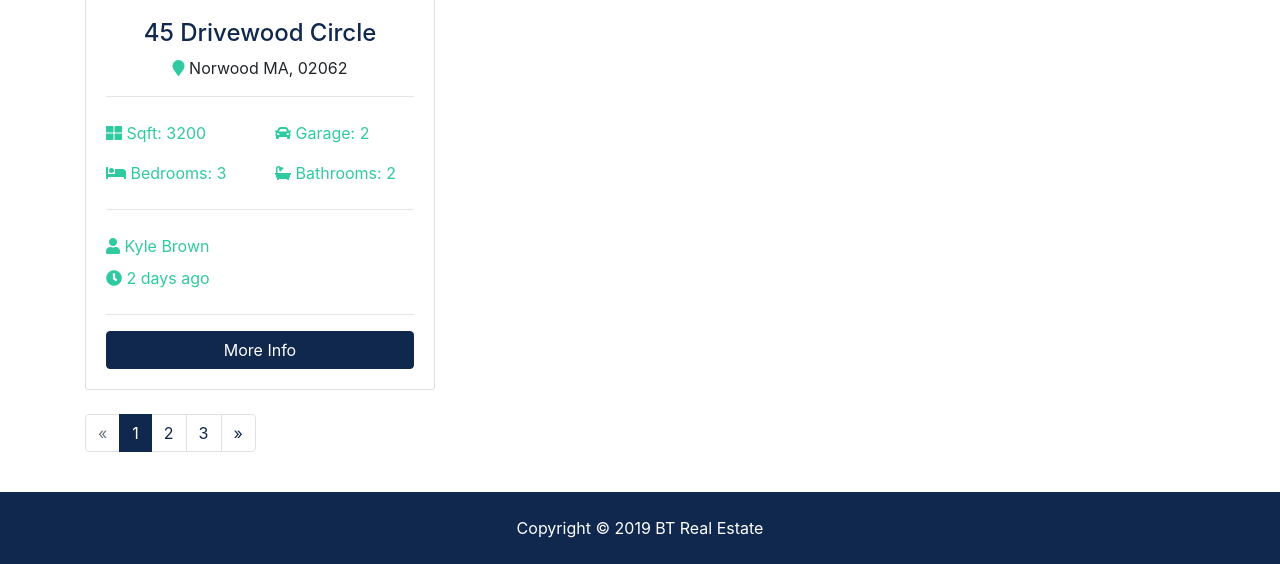
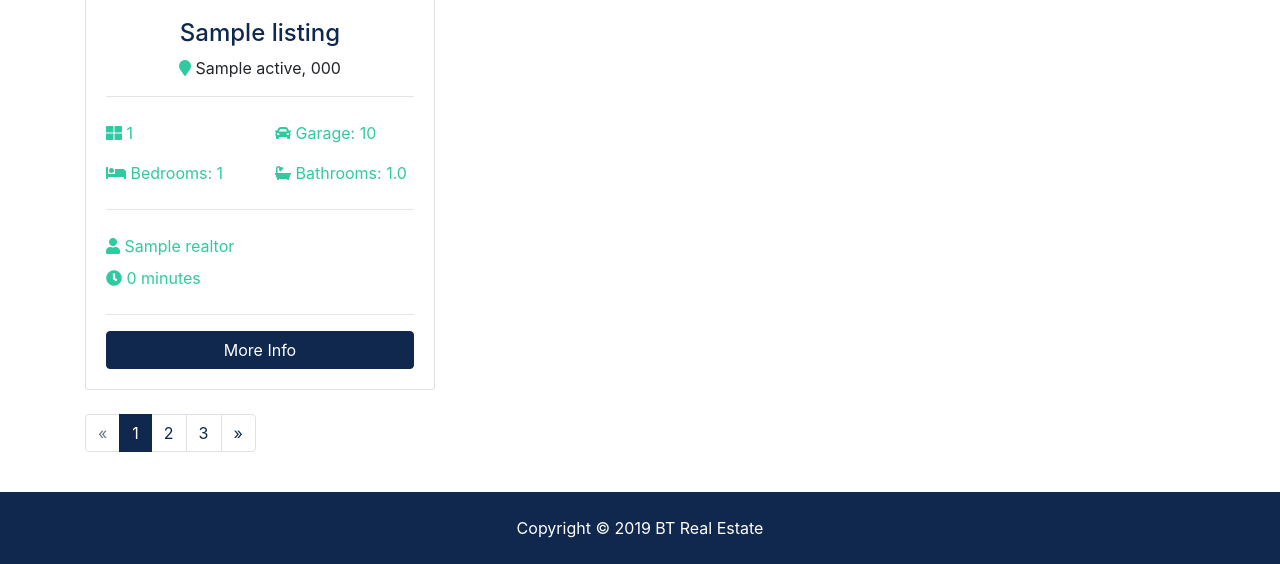
Before and after one commit to TextError/BT_Real_Estate--Brad-Traversy--, a Django app: template BT_RealEstate/templates/listings/listings.html in a window 1280 px wide. Shown: the part 712-1276 px from the top of the page. Run offline with Django 3.2, Linux system fonts and the light colour scheme; the template is opened without the code that fills it: values that come from a table or form of the project are taken from there, others are empty; tables that the repository leaves empty hold one stand-in row (values such as "Sample post"); grey boxes marked "Sample" are stand-in pictures; parts of the project's set-up code (start-up, migrations or seed data) failed here and were passed over; some libraries are stand-ins or nearby versions.

Commit message:
populate listing // humanize // and link for each listing

```diff
--- a/BT_RealEstate/BT_RealEstate/settings.py
+++ b/BT_RealEstate/BT_RealEstate/settings.py
@@ -40,6 +40,7 @@ INSTALLED_APPS = [
     'django.contrib.sessions',
     'django.contrib.messages',
     'django.contrib.staticfiles',
+    'django.contrib.humanize',
 ]
 
 MIDDLEWARE = [
--- a/BT_RealEstate/listings/urls.py
+++ b/BT_RealEstate/listings/urls.py
@@ -3,6 +3,6 @@ from . import views
 
 urlpatterns = [
   path('', views.index, name='listings'),
-  path('<int: listing_id>', views.listing, name='listing'),
+  path('<int:listing_id>', views.listing, name='listing'),
   path('search', views.search, name='search'),
 ]
--- a/BT_RealEstate/listings/views.py
+++ b/BT_RealEstate/listings/views.py
@@ -10,7 +10,7 @@ def index(request):
   }
   return render(request, 'listings/listings.html', context)
 
-def listing(request):
+def listing(request, listing_id):
   return render(request, 'listings/listing.html')
 
 def search(request):
--- a/BT_RealEstate/templates/listings/listings.html
+++ b/BT_RealEstate/templates/listings/listings.html
@@ -1,4 +1,6 @@
 {% extends 'base.html' %}
+
+{% load humanize %}
 
 {% block content %}
   <section id="showcase-inner" class="py-5 text-white">
@@ -40,42 +42,42 @@
           <!-- Listings -->
           <div class="col-md-6 col-lg-4 mb-4">
             <div class="card listing-preview">
-              <img class="card-img-top" src="assets/img/homes/home-1.jpg" alt="">
+              <img class="card-img-top" src="{{ listing.photo_main.url }}" alt="">
               <div class="card-img-overlay">
                 <h2>
-                  <span class="badge badge-secondary text-white">$490,000</span>
+                  <span class="badge badge-secondary text-white">$ {{ listing.price | intcomma }}</span>
                 </h2>
               </div>
               <div class="card-body">
                 <div class="listing-heading text-center">
-                  <h4 class="text-primary">45 Drivewood Circle</h4>
+                  <h4 class="text-primary">{{ listing.title }}</h4>
                   <p>
-                    <i class="fas fa-map-marker text-secondary"></i> Norwood MA, 02062</p>
+                    <i class="fas fa-map-marker text-secondary"></i> {{ listing.city }} {{ listing.state }}, {{ listing.zipcode }}</p>
                 </div>
                 <hr>
                 <div class="row py-2 text-secondary">
                   <div class="col-6">
-                    <i class="fas fa-th-large"></i> Sqft: 3200</div>
+                    <i class="fas fa-th-large"></i> {{ listing.sqft }}</div>
                   <div class="col-6">
-                    <i class="fas fa-car"></i> Garage: 2</div>
+                    <i class="fas fa-car"></i> Garage: {{ listing.garage }}</div>
                 </div>
                 <div class="row py-2 text-secondary">
                   <div class="col-6">
-                    <i class="fas fa-bed"></i> Bedrooms: 3</div>
+                    <i class="fas fa-bed"></i> Bedrooms: {{ listing.bedrooms }}</div>
                   <div class="col-6">
-                    <i class="fas fa-bath"></i> Bathrooms: 2</div>
+                    <i class="fas fa-bath"></i> Bathrooms: {{ listing.bathrooms }}</div>
                 </div>
                 <hr>
                 <div class="row py-2 text-secondary">
                   <div class="col-12">
-                    <i class="fas fa-user"></i> Kyle Brown</div>
+                    <i class="fas fa-user"></i> {{ listing.realtor }}</div>
                 </div>
                 <div class="row text-secondary pb-2">
                   <div class="col-6">
-                    <i class="fas fa-clock"></i> 2 days ago</div>
+                    <i class="fas fa-clock"></i> {{ listing.list_date | timesince }}</div>
                 </div>
                 <hr>
-                <a href="listing.html" class="btn btn-primary btn-block">More Info</a>
+                <a href="{% url 'listing' listing.id %}" class="btn btn-primary btn-block">More Info</a>
               </div>
             </div>
           </div>
```
